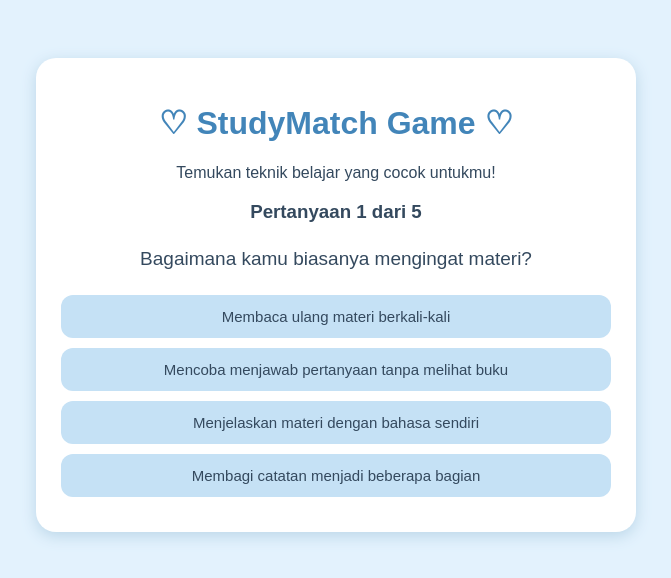
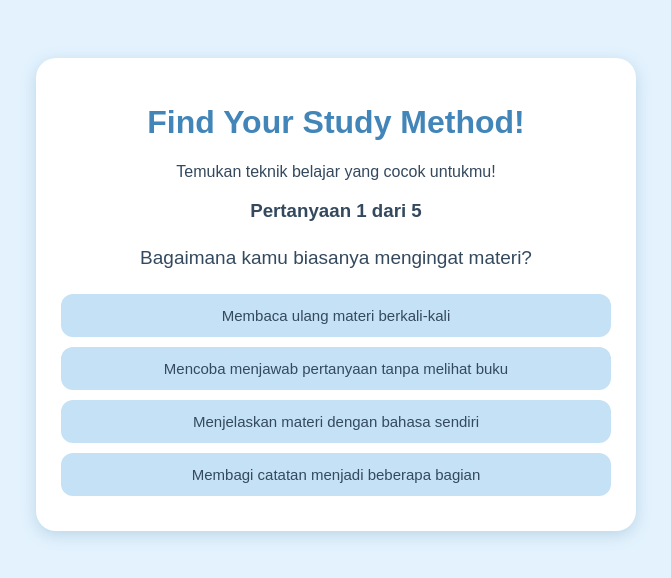
Before and after one commit to afifahmaiza-cloud/gameasli, a plain HTML site: page index.html in a window 1280 px wide. Shown: the whole page, without its empty margins (304-975 px from the left). Drawn offline with Linux system fonts and the light colour scheme.

Commit message:
Change game title to 'Find Your Study Method!'

```diff
--- a/index.html
+++ b/index.html
@@ -61,7 +61,7 @@ button:hover {
 
 <div class="container">
 
-<h1>♡ StudyMatch Game ♡</h1>
+<h1>Find Your Study Method!</h1>
 <p>Temukan teknik belajar yang cocok untukmu!</p>
 
 <div id="quiz">
```
